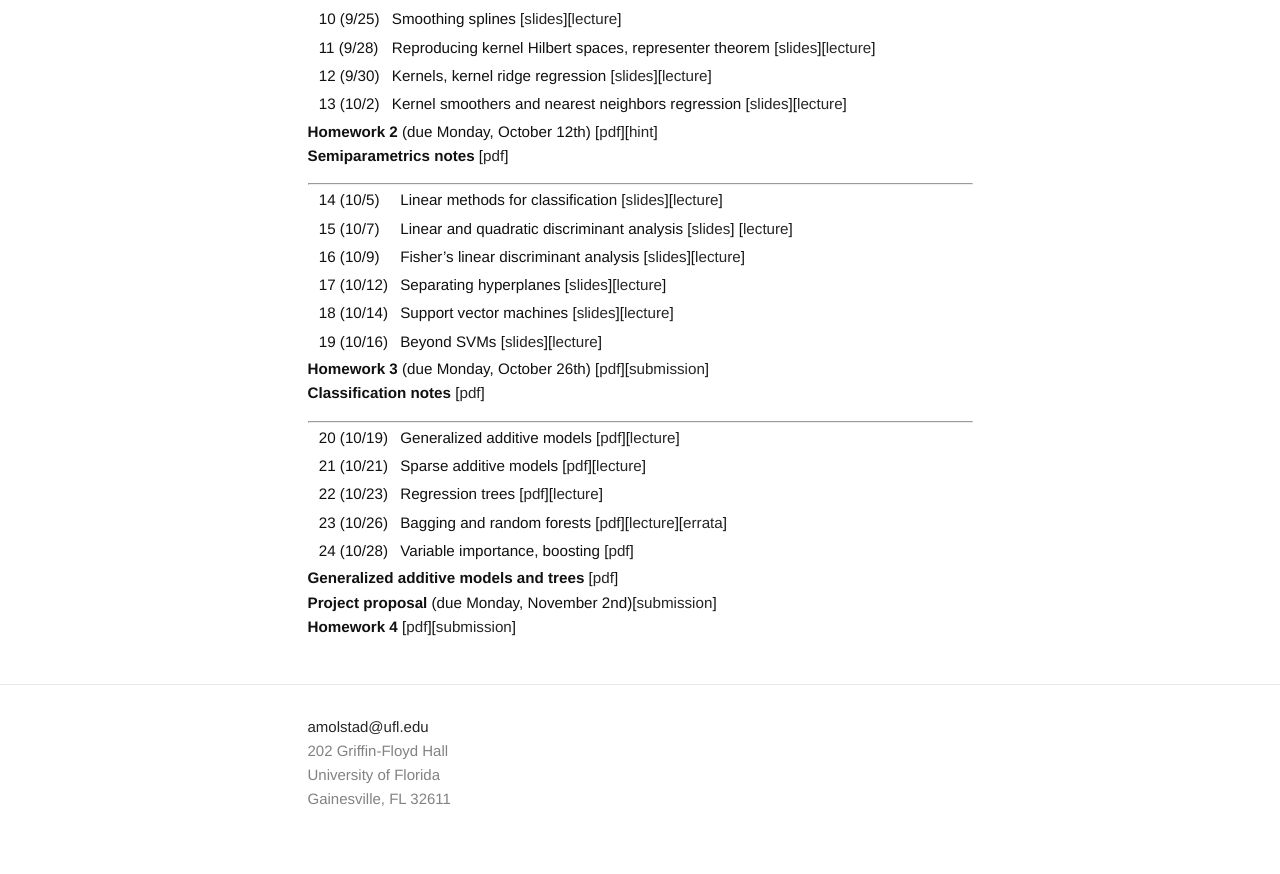
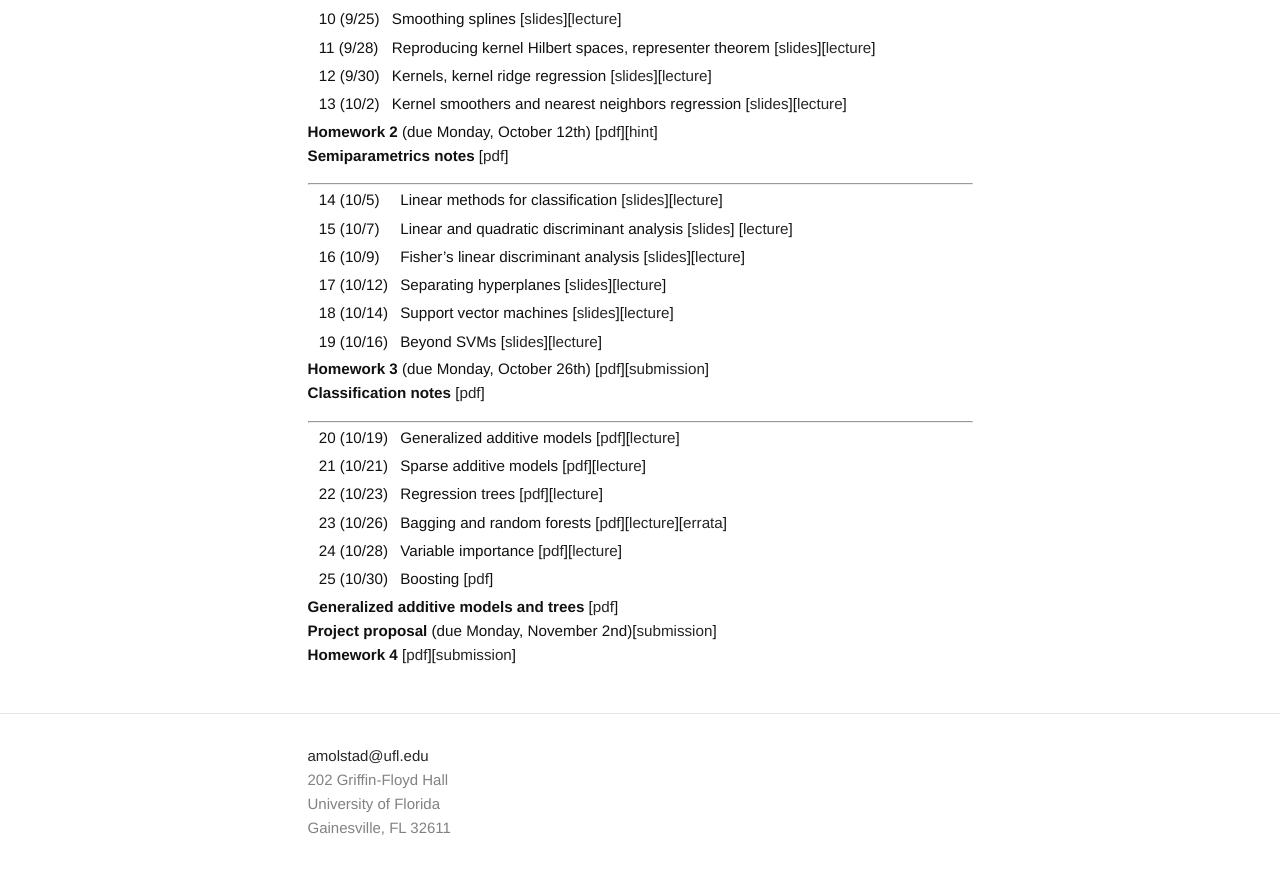
Before and after one commit to ajmolstad/ajmolstad.github.io, a Jekyll site: the page built from F20_STA7934.md, in a window 1280 px wide and 900 px high, scrolled down 613 px. Shown: the top 874 px of the window. Built offline with Jekyll 4.4.1, drawn with Linux system fonts in a browser that asks for light colours.

Commit message:
Update F20_STA7934.md

```diff
--- a/F20_STA7934.md
+++ b/F20_STA7934.md
@@ -59,7 +59,8 @@
 || 21 (10/21)  || Sparse additive models [[pdf](https://ufl.instructure.com/files/53763253/download?download_frd=1)][[lecture](https://ufl.instructure.com/courses/412309/files?preview=53763262)]||
 || 22 (10/23) || Regression trees [[pdf](https://ufl.instructure.com/files/53942330/download?download_frd=1)][[lecture](https://ufl.instructure.com/files/53942359/download?download_frd=1)] ||
 || 23 (10/26) || Bagging and random forests [[pdf](https://ufl.instructure.com/files/53942236/download?download_frd=1)][[lecture](https://ufl.instructure.com/files/53942257/download?download_frd=1)][[errata](https://ufl.instructure.com/files/53942280/download?download_frd=1)] ||
-|| 24 (10/28) || Variable importance, boosting [[pdf](https://ufl.instructure.com/files/54000764/download?download_frd=1)] ||
+|| 24 (10/28) || Variable importance [[pdf](https://ufl.instructure.com/files/54070212/download?download_frd=1)][[lecture](https://ufl.instructure.com/courses/412309/files?preview=54070110)] ||
+|| 25 (10/30) || Boosting [[pdf](https://ufl.instructure.com/files/54070098/download?download_frd=1)]||
 
 **Generalized additive models and trees** [[pdf](https://ufl.instructure.com/files/53762736/download?download_frd=1)]
 **Project proposal** (due Monday, November 2nd)[[submission](https://ufl.instructure.com/courses/412309/assignments/4449663)]
```
